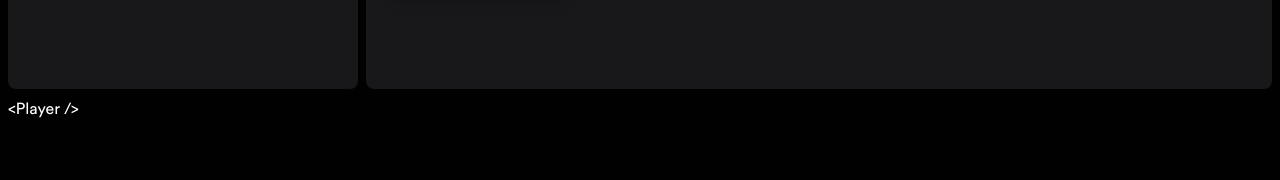
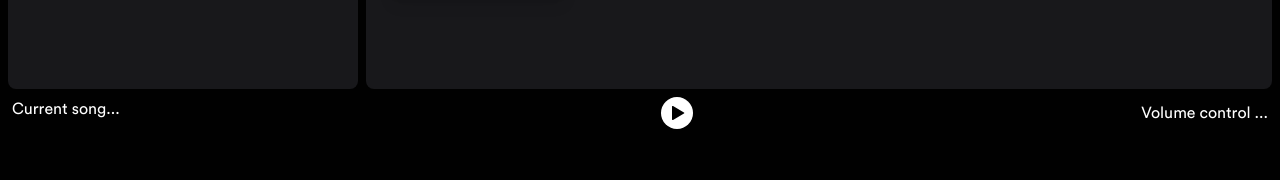
Before and after one commit to italodelap/spotify-astro-clone, an Astro site: page / in a window 1280 px wide. Shown: the part 607-787 px from the top of the page. Built offline with nearby package versions, Linux system fonts and the light colour scheme; Astro itself is replaced by a stand-in of ours.

Commit message:
feat(*): ✨ create `Player` component

```diff
--- /dev/null
+++ b/src/components/Player/PauseIcon.tsx
@@ -0,0 +1,7 @@
+export function PauseIcon() {
+  return (
+    <svg role="img" height="16" width="16" aria-hidden="true" viewBox="0 0 16 16">
+      <path d="M2.7 1a.7.7 0 0 0-.7.7v12.6a.7.7 0 0 0 .7.7h2.6a.7.7 0 0 0 .7-.7V1.7a.7.7 0 0 0-.7-.7H2.7zm8 0a.7.7 0 0 0-.7.7v12.6a.7.7 0 0 0 .7.7h2.6a.7.7 0 0 0 .7-.7V1.7a.7.7 0 0 0-.7-.7h-2.6z"></path>
+    </svg>
+  );
+}
--- /dev/null
+++ b/src/components/Player/PlayIcon.tsx
@@ -0,0 +1,7 @@
+export function PlayIcon() {
+  return (
+    <svg role="img" height="16" width="16" aria-hidden="true" viewBox="0 0 16 16">
+      <path d="M3 1.713a.7.7 0 0 1 1.05-.607l10.89 6.288a.7.7 0 0 1 0 1.212L4.05 14.894A.7.7 0 0 1 3 14.288V1.713z"></path>
+    </svg>
+  );
+}
--- /dev/null
+++ b/src/components/Player/Player.tsx
@@ -0,0 +1,47 @@
+import { useEffect, useRef, useState } from "react";
+
+import { PauseIcon, PlayIcon } from ".";
+
+export function Player() {
+  const [isPlaying, setIsPlaying] = useState(false);
+  const audioRef = useRef<HTMLAudioElement | undefined>(
+    typeof Audio !== "undefined" ? new Audio("") : undefined
+  );
+
+  useEffect(() => {
+    audioRef.current.src = "/music/1/01.mp3";
+  }, [])
+
+  const handleClick = () => {
+    if (isPlaying) {
+      audioRef.current.pause();
+    } else {
+      audioRef.current.play();
+      audioRef.current.volume = 0.1;
+    }
+
+    setIsPlaying(!isPlaying);
+  }
+
+  return (
+    <div className="flex flex-row justify-between w-full px-1 z-50">
+      <div className="w-[200px]">
+        Current song...
+      </div>
+
+      <div className="grid place-content-center gap-4 flex-1">
+        <div className="flex justify-center flex-col items-center">
+          <button className="bg-white rounded-full p-2" onClick={handleClick}>
+            {isPlaying ? <PauseIcon /> : <PlayIcon />}
+          </button>
+        </div>
+      </div>
+
+      <div className="grid place-content-center">
+        Volume control ...
+      </div>
+
+      <audio ref={audioRef} />
+    </div>
+  );
+}
--- /dev/null
+++ b/src/components/Player/Volume.tsx
@@ -0,0 +1,7 @@
+export function Volume() {
+  return (
+    <svg fill="currentColor" role="presentation" height="16" width="16" aria-hidden="true" aria-label="Volumen alto" id="volume-icon" viewBox="0 0 16 16">
+      <path d="M9.741.85a.75.75 0 0 1 .375.65v13a.75.75 0 0 1-1.125.65l-6.925-4a3.642 3.642 0 0 1-1.33-4.967 3.639 3.639 0 0 1 1.33-1.332l6.925-4a.75.75 0 0 1 .75 0zm-6.924 5.3a2.139 2.139 0 0 0 0 3.7l5.8 3.35V2.8l-5.8 3.35zm8.683 4.29V5.56a2.75 2.75 0 0 1 0 4.88z"></path><path d="M11.5 13.614a5.752 5.752 0 0 0 0-11.228v1.55a4.252 4.252 0 0 1 0 8.127v1.55z"></path>
+    </svg>
+  );
+}
--- /dev/null
+++ b/src/components/Player/VolumeSilence.tsx
@@ -0,0 +1,7 @@
+export function VolumeSilence() {
+  return (
+    <svg fill="currentColor" role="presentation" height="16" width="16" aria-hidden="true" aria-label="Volumen apagado" viewBox="0 0 16 16" >
+      <path d="M13.86 5.47a.75.75 0 0 0-1.061 0l-1.47 1.47-1.47-1.47A.75.75 0 0 0 8.8 6.53L10.269 8l-1.47 1.47a.75.75 0 1 0 1.06 1.06l1.47-1.47 1.47 1.47a.75.75 0 0 0 1.06-1.06L12.39 8l1.47-1.47a.75.75 0 0 0 0-1.06z"></path><path d="M10.116 1.5A.75.75 0 0 0 8.991.85l-6.925 4a3.642 3.642 0 0 0-1.33 4.967 3.639 3.639 0 0 0 1.33 1.332l6.925 4a.75.75 0 0 0 1.125-.649v-1.906a4.73 4.73 0 0 1-1.5-.694v1.3L2.817 9.852a2.141 2.141 0 0 1-.781-2.92c.187-.324.456-.594.78-.782l5.8-3.35v1.3c.45-.313.956-.55 1.5-.694V1.5z"></path>
+    </svg>
+  );
+}
--- /dev/null
+++ b/src/components/Player/index.ts
@@ -0,0 +1,5 @@
+export * from './PauseIcon';
+export * from './PlayIcon';
+export * from './Player';
+export * from './Volume';
+export * from './VolumeSilence';
--- a/src/layouts/Layout.astro
+++ b/src/layouts/Layout.astro
@@ -2,6 +2,7 @@
 import { ViewTransitions } from "astro:transitions";
 
 import AsideMenu from "@/components/AsideMenu.astro";
+import { Player } from "@/components/Player";
 
 interface Props {
 	title: string;
@@ -33,7 +34,10 @@ const { title } = Astro.props;
 			<slot />
 		</main>
 
-		<footer class="[grid-area:player] h-[80px]">&lt;Player /&gt;</footer>
+		<footer class="[grid-area:player] h-[80px]">
+			<Player client:load transition:name="media-player" transition:persist />
+		</footer>
+
 		<style>
 			body {
 				display: grid;
```
